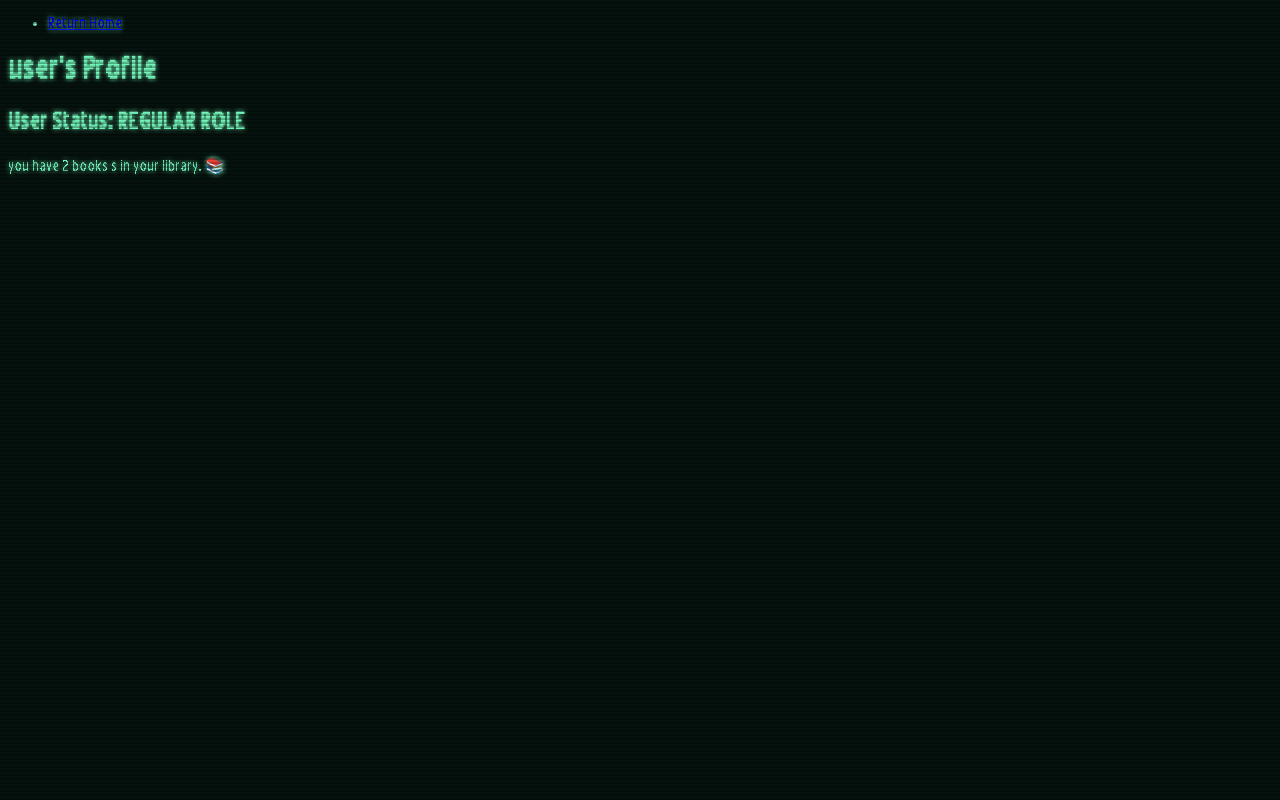
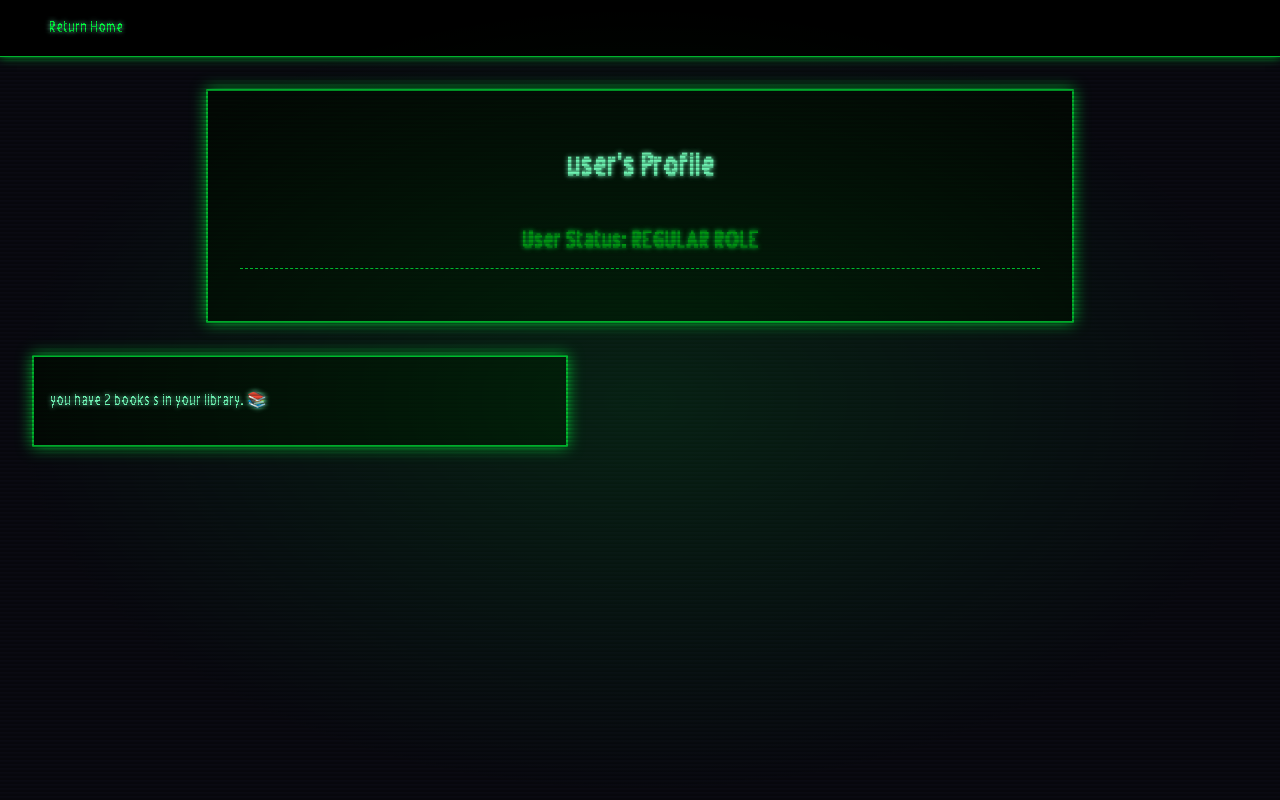
Before and after one commit to reo-sudo/Retro-Book-library, a Django app: page /user/ in a window 1280 px wide. Run offline with Django 5.2, Linux system fonts and the light colour scheme; a user stored in the database is signed in; data comes from the database, SQL or seed files in the repository.

Commit message:
Update user.css

```diff
--- a/Retro webapp/myproject/RetroApp/static/css/user.css
+++ b/Retro webapp/myproject/RetroApp/static/css/user.css
@@ -1,14 +1,137 @@
 @font-face {
     font-family: 'Retro';
     src: url('/static/fonts/Qadang-m2KLP.ttf') format('truetype');
+  }
+
+
+:root {
+    --bg--color: #0a0a12;
+    --text-color: #00ff41;
+    --highlight-color: #008f11;
+    --border-color: rgba(0, 255, 65, 0.7);
+    --glow-color: rgba(0, 255, 65, 0.7);
+    --error-color: #ff0033;
+
+
 }
 
 
+
 body {
-    background-color: hsl(154 50% 5%);
+    background-color: var(--bg--color);
     color: hsl(152 84% 70%);
-    font-family:  Retro;
+    font-family: Retro;
     text-shadow: 0 0 5px hsl(154, 84%, 70%);
+    line-height: 1.5;
+    margin: 0;
+    padding: 0;
+    min-height: 100vh;
+    position: relative;
+    overflow-x: hidden;
+}
+
+.Userbox {
+  border: 2px solid var(--border-color);
+  border-radius: 1px;
+  background:  rgba(0, 10, 0, 0.7);
+  padding: 2rem;
+  margin: 2rem auto;
+  width: 80%;
+  max-width: 800px;
+  box-shadow: 0 0 15px var(--glow-color);
+  text-align: center;
+
+}
+
+.BookBox {
+  border: 2px solid var(--border-color);
+  border-radius: 1px;
+  background: rgba(0, 10, 0, 0.7);
+  padding: 1rem;
+  margin: 2rem;
+  width: 65%;
+  max-width: 500px;
+  box-shadow: 0 0 15px var(--glow-color);
+  text-align: left;
+
+
+}
+
+
+
+#NavBar {
+    display: flex;
+    justify-content: space-between;
+    align-items: center;
+    background-color: #000;
+    border-bottom: 1px solid var(--border-color);
+    padding: 1rem 2rem;
+    margin: 0;
+    list-style-type: none;
+    box-shadow: 0 0 10px var(--glow-color);
+
+}
+
+#NavBar a {
+    color: var(--text-color);
+    text-decoration: none;
+    padding: 0.5rem 1rem;
+    border: 1px solid transparent;
+    transition: all 0.3s ease;
+}
+
+#NavBar a:hover {
+    border: 1px solid var(--highlight-color);
+    text-shadow: 0 0 5px var(--glow-color);
+}
+
+.UserPlace {
+    display: flex;
+    align-items: center;
+
+}
+
+.container {
+    max-width: 1200px;
+    margin: 2rem auto;
+    padding: 2rem;
+    border: 1px solid var(--border-color);
+    box-shadow: 0 0 15px var(--glow-color);
+    position: relative;
+    background-color: rgba(0, 10, 0, 0.7);
+}
+
+.container::before {
+    content: "";
+    position: absolute;
+    top: 0;
+    left: 0;
+    right: 0;
+    bottom: 0;
+    background: linear-gradient(
+        rgba(0, 255, 65, 0.1) 1px,
+        transparent 1px
+    );
+    background-size: 100% 2px;
+    pointer-events: none;
+    animation: scanline 8s linear infinite;
+}
+
+@keyframes scanline {
+    0% { background-position: 0 0; }
+    100% { background-position: 0 100% }
+}
+
+h2 {
+    color: var(--highlight-color);
+    border-bottom: 1px dashed var(--border-color);
+    padding-bottom: 0.5rem;
+    margin-top: 2rem;
+    text-shadow: 0 0 5px var(--glow-color);
+}
+
+p {
+    margin: 1rem 0;
 }
 
 #glare {
@@ -17,8 +140,13 @@ body {
     left: 0;
     right: 0;
     bottom: 0;
-    z-index: -1;
-    background: radial-gradient(hsl(154 5% 15%) 0% hsl(154 50% 5%) 70%);
+    background: radial-gradient(
+        ellipse at center,
+        rgba(0 255, 65, 0.1) 0%,
+        rgba(0, 0, 0, 0) 70%
+    );
+    pointer-events: none;
+    z-index: 100;
 }
 
 @keyframes lines {
@@ -53,26 +181,8 @@ body {
     animation: blink 0.4s linear infinite;
 }
 
-.placeUser {
-    font-size: 35px;
 
+@keyframes blink {
+    0%, 100% { opacity: 1; }
+    50% { opacity: 0; }
 }
-
-textarea:focus, input:focus{
-    outline: none;
-}
-
-.user_page {
-    border: hsl(152 84% 70%);
-
-}
-
-input[type="submit"] {
-    background-color: hsl(154 50% 5%);
-    border: none;
-    padding: 5px;
-    color:  hsl(152 84% 70%);
-    font-family: 'Press Start 2P';
-    text-shadow:0 0 5px hsl(154, 84%, 70%);
-    caret-color: chartreuse;
-}
```
